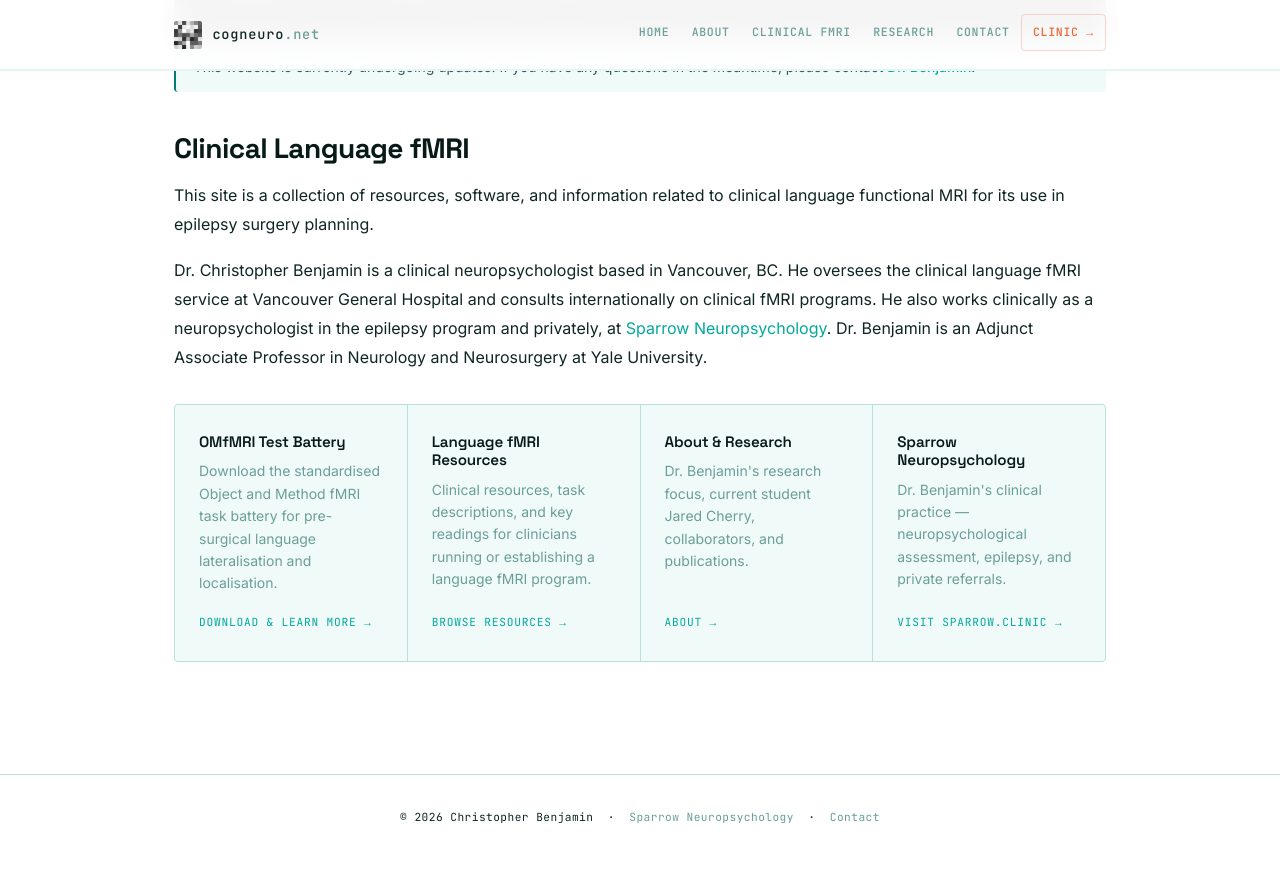
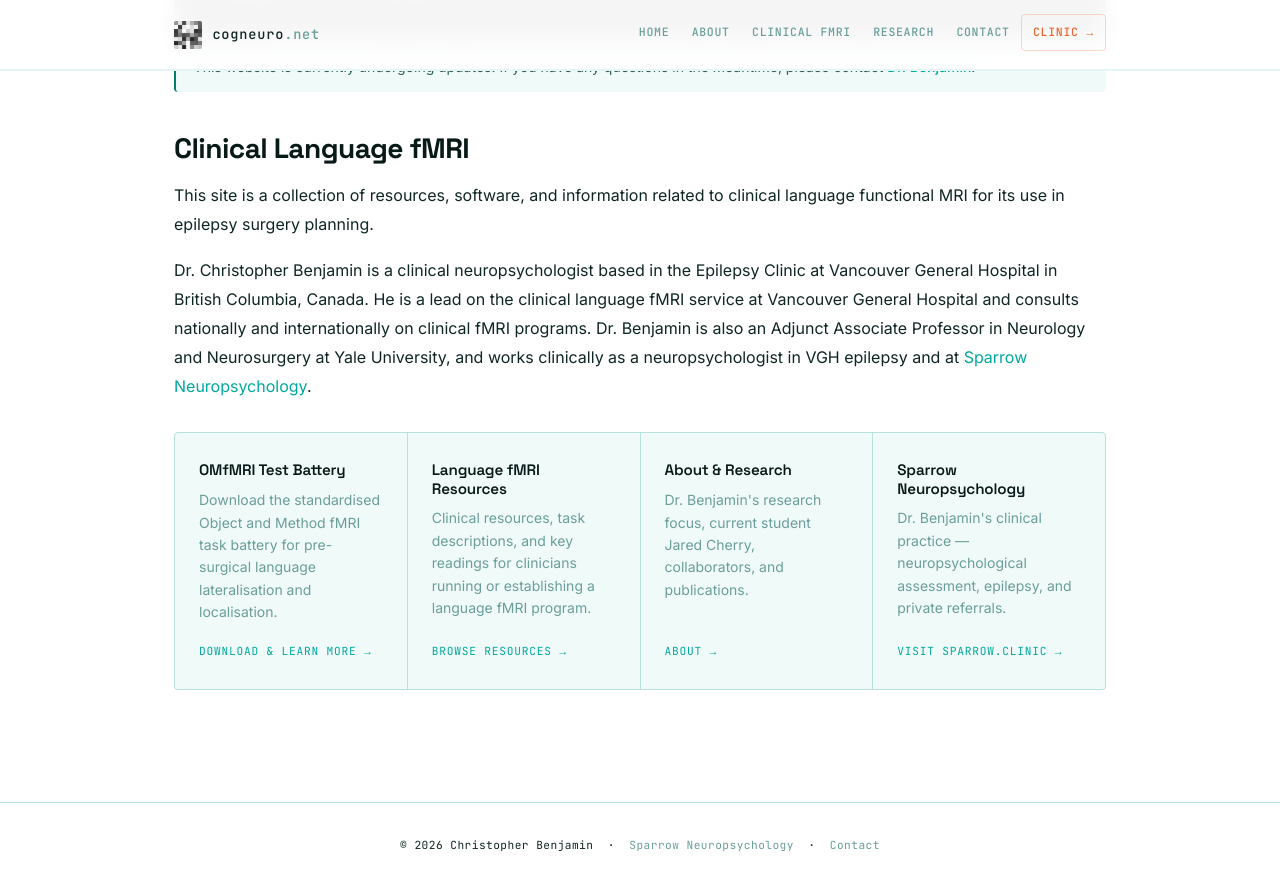
Before and after one commit to cfxb/cogneuro, a Jekyll site: the page built from index.md, in a window 1280 px wide and 900 px high, scrolled down 545 px. Shown: the top 890 px of the window. Built offline with Jekyll 4.4.1, drawn with Linux system fonts in a browser that asks for light colours.

Commit message:
Update Dr. Benjamin bio on homepage
Co-Authored-By: Claude Sonnet 4.6 <noreply@anthropic.com>

```diff
--- a/index.md
+++ b/index.md
@@ -20,7 +20,7 @@ show_title: false
 
 This site is a collection of resources, software, and information related to clinical language functional MRI for its use in epilepsy surgery planning.
 
-Dr. Christopher Benjamin is a clinical neuropsychologist based in Vancouver, BC. He oversees the clinical language fMRI service at Vancouver General Hospital and consults internationally on clinical fMRI programs. He also works clinically as a neuropsychologist in the epilepsy program and privately, at [Sparrow Neuropsychology](https://www.sparrow.clinic). Dr. Benjamin is an Adjunct Associate Professor in Neurology and Neurosurgery at Yale University.
+Dr. Christopher Benjamin is a clinical neuropsychologist based in the Epilepsy Clinic at Vancouver General Hospital in British Columbia, Canada. He is a lead on the clinical language fMRI service at Vancouver General Hospital and consults nationally and internationally on clinical fMRI programs. Dr. Benjamin is also an Adjunct Associate Professor in Neurology and Neurosurgery at Yale University, and works clinically as a neuropsychologist in VGH epilepsy and at [Sparrow Neuropsychology](https://www.sparrow.clinic).
 
 <div class="cards">
   <div class="card">
```
